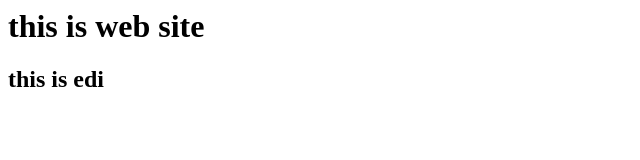
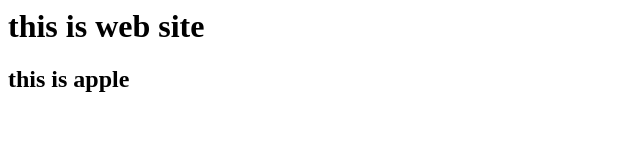
Before and after one commit to sabarees3578/test.11, a plain HTML site: page index.html in a window 1280 px wide. Shown: the full height of the page, 0-640 px from the left. Drawn offline with Linux system fonts and the light colour scheme.

Commit message:
Update index.htmlv/0003

```diff
--- a/index.html
+++ b/index.html
@@ -1,2 +1,2 @@
 <h1>this is web site</h1>
-<h2> this is edi</h2>
+<h2> this is apple</h2>
```
